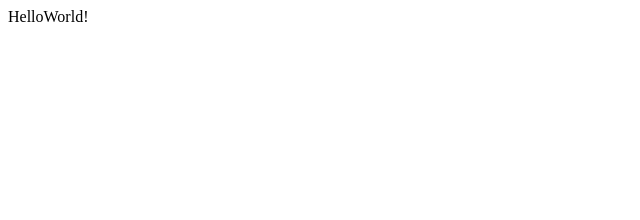
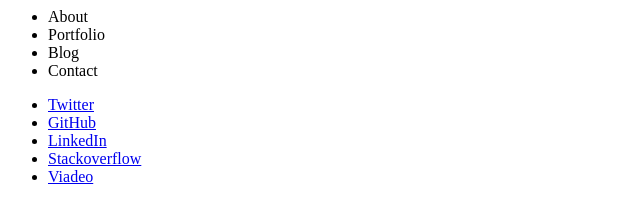
Before and after one commit to SebastienTemprado/website, a plain HTML site: page index.html in a window 1280 px wide. Shown: the whole page, without its empty margins (0-640 px from the left). Drawn offline with Linux system fonts and the light colour scheme.

Commit message:
init navigation (menu and footer)

```diff
--- a/index.html
+++ b/index.html
@@ -1,9 +1,40 @@
 <!DOCTYPE>
-<html lang="fr">
+<html lang="en">
     <head>
-        <title>Sébastien Temprado</title>
+        <title>Sébastien Temprado - Full-Stack Software engineer</title>
     </head>
     <body>
-        HelloWorld!
+        <nav>
+            <ul>
+                <li>About</li>
+                <li>Portfolio</li>
+                <li>Blog</li>
+                <li>Contact</li>
+            </ul>
+            <footer>
+                <nav>
+                    <ul>
+                        <li>
+                            <a href="https://twitter.com/stemprado">Twitter</a>
+                        </li>
+                        <li>
+                            <a href="https://github.com/SebastienTemprado">GitHub</a>
+                        </li>
+                        <li>
+                            <a href="https://www.linkedin.com/in/s%C3%A9bastien-temprado-a7275969/">LinkedIn</a>
+                        </li>
+                        <li>
+                            <a href="https://stackoverflow.com/users/7727575/s%c3%a9bastien-temprado">Stackoverflow</a>
+                        </li>
+                        <li>
+                            <a href="https://www.viadeo.com/p/0021rexrxtvhtz18">Viadeo</a>
+                        </li>
+                    </ul>
+                </nav>
+            </footer>
+        </nav>
+        <main>
+
+        </main>
     </body>
 </html>
```
